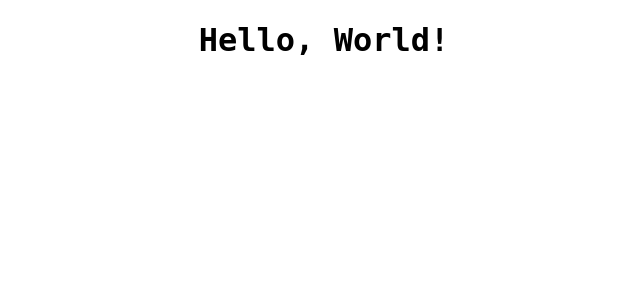
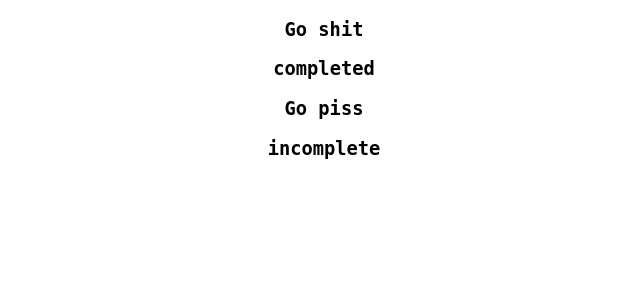
Before and after one commit to notjedi/react-fun, a React (Create React App) app in the folder todo-app/: page / in a window 1280 px wide. Shown: the top 300 px of the page, without its empty margins (316-956 px from the left). Built offline with nearby package versions, Linux system fonts and the light colour scheme; the HTML template or start-up script is replaced by a standard one.

Commit message:
todo items and list basic impl

```diff
--- a/todo-app/src/App.js
+++ b/todo-app/src/App.js
@@ -1,11 +1,12 @@
-import './App.css';
+import "./App.css";
+import TodoList from "./components/TodoList.js";
 
 function App() {
-  return (
-    <div className="App">
-      <h1> Hello, World! </h1>
-    </div>
-  );
+	return (
+		<div className="App">
+			<TodoList />
+		</div>
+	);
 }
 
 export default App;
--- /dev/null
+++ b/todo-app/src/components/TodoItem.js
@@ -0,0 +1,15 @@
+import React, { Component } from "react";
+
+class TodoItem extends Component {
+	render() {
+		const item = this.props.itemData;
+		return (
+			<div key={item.id}>
+				<h3> {item.title} </h3>
+				<h3> {item.status} </h3>
+			</div>
+		);
+	}
+}
+
+export default TodoItem;
--- /dev/null
+++ b/todo-app/src/components/TodoList.js
@@ -0,0 +1,33 @@
+import React, { Component } from "react";
+import TodoItem from "./TodoItem.js";
+
+class TodoList extends Component {
+	state = {
+		items: [
+			{
+				id: 0,
+				title: "Go shit",
+				status: "completed",
+			},
+			{
+				id: 1,
+				title: "Go piss",
+				status: "incomplete",
+			},
+		],
+	};
+
+	render() {
+		return (
+			<div className="list">
+				{this.state.items && this.state.items.length > 0 ? (
+					this.state.items.map((item) => <TodoItem itemData={item} />)
+				) : (
+					<h1> No items </h1>
+				)}
+			</div>
+		);
+	}
+}
+
+export default TodoList;
```
